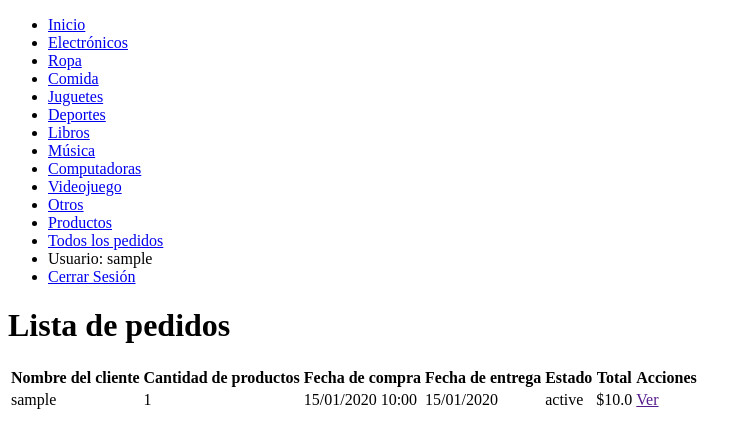
After one commit to Emmanueloz/online_store, a Flask app: page /orders/all/ in a window 1280 px wide. The commit adds this page. Shown: the top 448 px of the page, without its empty margins (0-752 px from the left). Run offline with Flask 3, Linux system fonts and the light colour scheme; a user stored in the database is signed in; tables that the repository leaves empty hold one stand-in row (values such as "Sample post"); parts of the project's set-up code (start-up, migrations or seed data) failed here and were passed over.

Commit message:
git add enlistar todos los pedidos

```diff
--- a/app/features/orders/model.py
+++ b/app/features/orders/model.py
@@ -1,6 +1,7 @@
 from app.database import db
 from app.database.model import BaseModel
 from sqlalchemy import Column, Integer, Float, String, ForeignKey, DateTime
+from sqlalchemy.orm import relationship
 from datetime import datetime, timedelta
 
 
@@ -12,6 +13,9 @@ class Order(BaseModel):
     creation_date = Column(DateTime)
     delivery_date = Column(DateTime)
     total = Column(Float)
+
+    user = relationship('User')
+    items = relationship('OrderItem')
 
     def __init__(self, user_id, state, total):
         self.user_id = user_id
--- a/app/features/orders/routes.py
+++ b/app/features/orders/routes.py
@@ -88,3 +88,14 @@ def payment():
         'total_order': total_order,
     }
     return render_template('payment.jinja2', **context)
+
+
+@orders_bp.get('/all/')
+@role_authenticate([Roles.ADMIN])
+def all_orders():
+    orders = Order.query.all()
+    context = {
+        'orders': orders
+    }
+
+    return render_template('list_orders.jinja2', **context)
--- /dev/null
+++ b/app/features/orders/templates/list_orders.jinja2
@@ -0,0 +1,37 @@
+{% extends "layout.jinja2" %}
+
+{% block title %}Lista de pedidos{% endblock %}
+
+{% block content %}
+<h1>Lista de pedidos</h1>
+
+<table>
+    <thead>
+        <tr>
+            <th>Nombre del cliente</th>
+            <th>Cantidad de productos</th>
+            <th>Fecha de compra</th>
+            <th>Fecha de entrega</th>
+            <th>Estado</th>
+            <th>Total</th>
+            <th>Acciones</th>
+        </tr>
+    </thead>
+    <tbody>
+        {% for order in orders %}
+        <tr>
+            <td>{{ order.user.username }}</td>
+            <td>{{ order.items|length }}</td>
+            <td>{{ order.creation_date.strftime("%d/%m/%Y %H:%M") }}</td>
+            <td>{{ order.delivery_date.strftime("%d/%m/%Y") }}</td>
+            <td>{{ order.state }}</td>
+            <td>${{ order.total }}</td>
+            <td>
+                <a href="">Ver</a>
+            </td>
+        </tr>
+        {% endfor %}
+    </tbody>
+</table>
+
+{% endblock content %}
--- a/app/templates/layout.jinja2
+++ b/app/templates/layout.jinja2
@@ -31,6 +31,7 @@
                 {% if current_user.is_authenticated %}
                 {% if current_user.role == Roles.ADMIN %}
                 <li><a href="{{ url_for('products.index') }}">Productos</a></li>
+                <li><a href="{{ url_for('orders.all_orders') }}">Todos los pedidos</a></li>
                 {% endif %}
                 <li>
                     <span>Usuario: {{ current_user.username }}</span>
```
Lines whose indentation alone changed are shown as unchanged.
